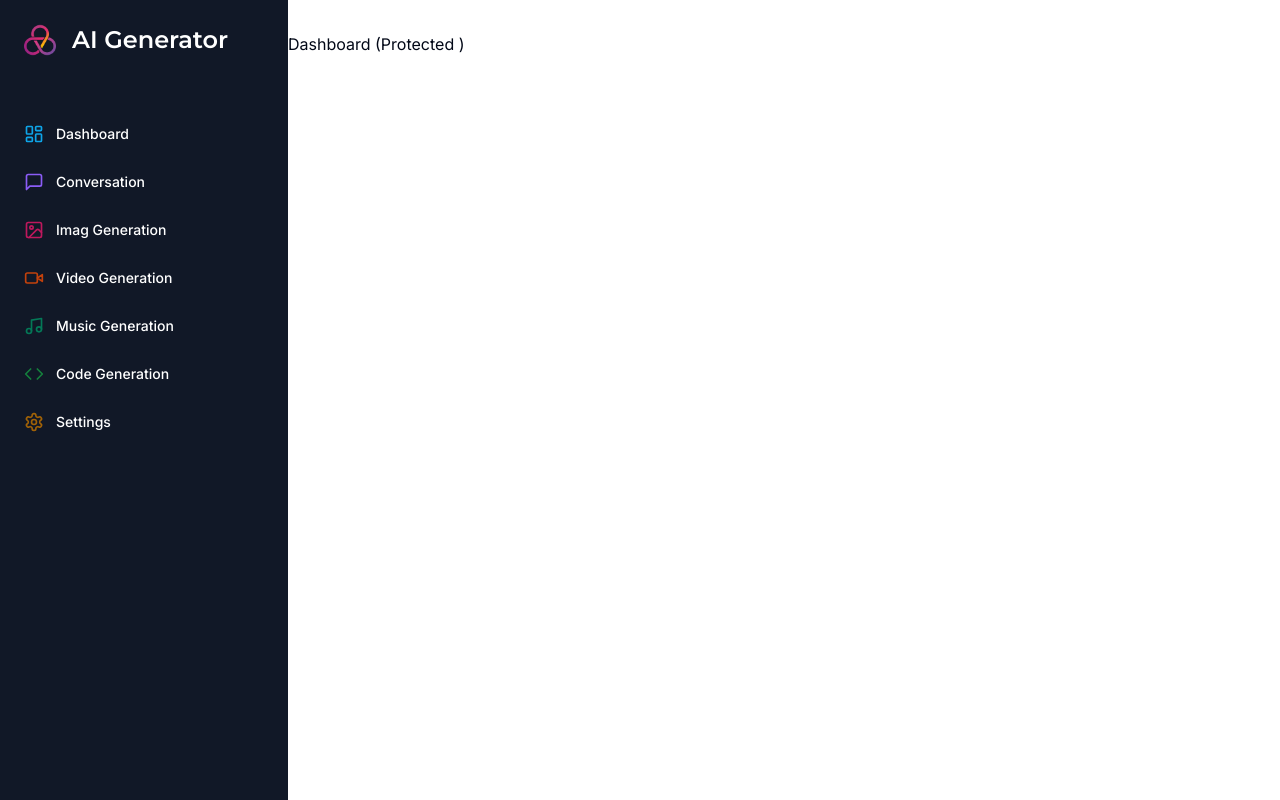
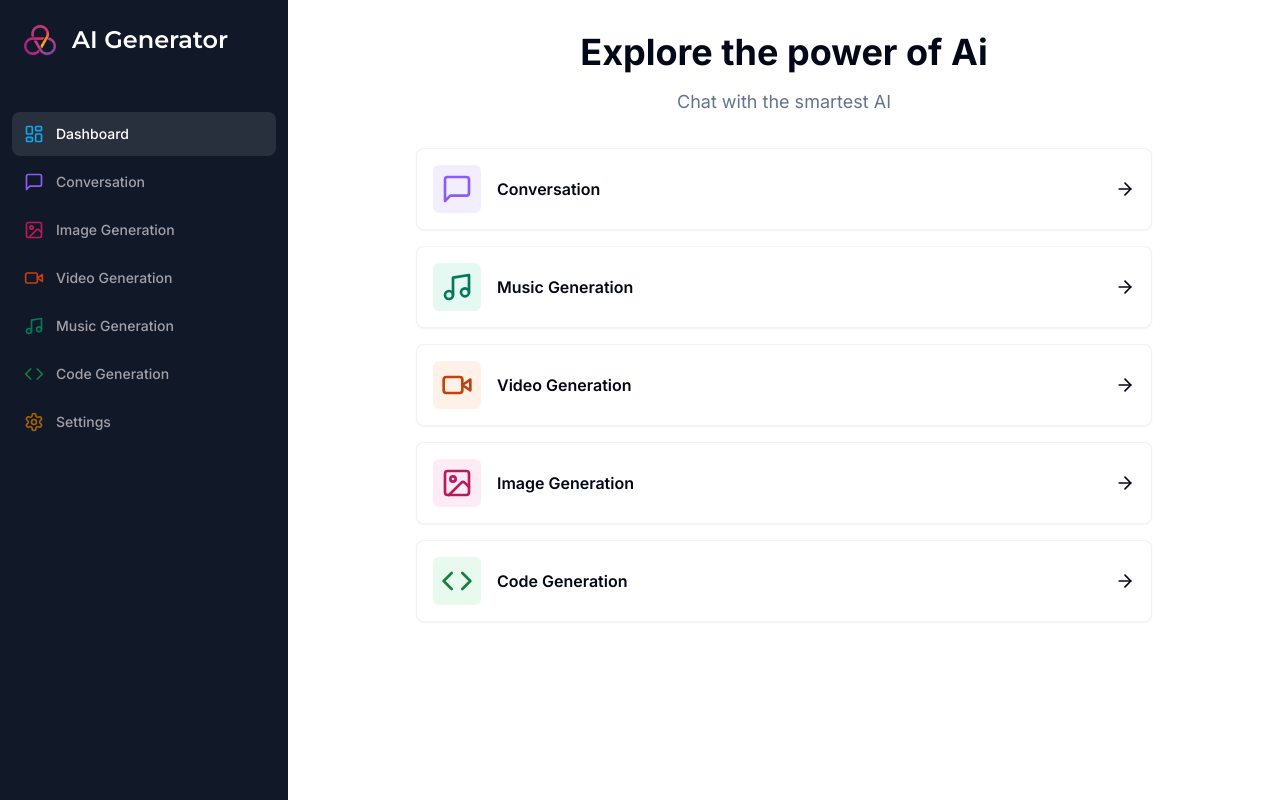
Before and after one commit to lauris2010/Ai-project, a Next.js app: page /dashboard in a window 1280 px wide. Built offline with nearby package versions, Linux system fonts and the light colour scheme.

Commit message:
dashboard

```diff
--- a/app/(dashboard)/(routes)/dashboard/page.tsx
+++ b/app/(dashboard)/(routes)/dashboard/page.tsx
@@ -1,11 +1,85 @@
-import { Button } from "@/components/ui/button";
+"use client";
 
-import React from "react";
+import { Card } from "@/components/ui/card";
+import { cn } from "@/lib/utils";
+import {
+  ArrowRight,
+  Code,
+  ImageIcon,
+  MessageSquare,
+  Music,
+  VideoIcon,
+} from "lucide-react";
+
+import { useRouter } from "next/navigation";
+
+const tools = [
+  {
+    label: "Conversation",
+    icon: MessageSquare,
+    color: "text-violet-500",
+    bgColor: "bg-violet-500/10",
+    href: "conversation",
+  },
+  {
+    label: "Music Generation",
+    icon: Music,
+    href: "/music",
+    bgColor: "bg-emerald-500/10",
+    color: "text-emerald-700",
+  },
+  {
+    label: "Video Generation",
+    icon: VideoIcon,
+    href: "/video",
+    bgColor: "bg-orange-500/10",
+    color: "text-orange-700",
+  },
+  {
+    label: "Image Generation",
+    icon: ImageIcon,
+    href: "/image",
+    bgColor: "bg-pink-500/10",
+    color: "text-pink-700",
+  },
+  {
+    label: "Code Generation",
+    icon: Code,
+    href: "/code",
+    bgColor: "bg-green-500/10",
+    color: "text-green-700",
+  },
+];
 
 const DashboardPage = () => {
+  const router = useRouter();
   return (
     <div>
-      <p>Dashboard (Protected )</p>
+      <div className="mb-8 space-y-4">
+        <h2 className="text-2xl md:text-4xl font-bold text-center">
+          Explore the power of Ai
+        </h2>
+        <p className="text-muted-foreground font- text-sm md:text-lg text-center">
+          Chat with the smartest AI{" "}
+        </p>
+      </div>
+      <div className="px-4 md:px-20 lg:px-32 space-y-4">
+        {tools.map((tool) => (
+          <Card
+            onClick={() => router.push(tool.href)}
+            key={tool.href}
+            className="p-4 border-black/5 flex items-center justify-between hover:shadow-md transition cursor-pointer"
+          >
+            <div className="flex items-center gap-x-4">
+              <div className={cn("p-2 w-fit rounded-md", tool.bgColor)}>
+                <tool.icon className={cn("w-8 h-8", tool.color)} />
+              </div>
+              <div className="font-semibold">{tool.label}</div>
+            </div>
+            <ArrowRight className="w-5 h-5" />
+          </Card>
+        ))}
+      </div>
     </div>
   );
 };
--- a/components/mobile-sidebar.tsx
+++ b/components/mobile-sidebar.tsx
@@ -4,14 +4,25 @@
 import { Button } from "./ui/button";
 import { Sheet, SheetContent, SheetTrigger } from "./ui/sheet";
 import Sidebar from "./sidebar";
+import { useEffect, useState } from "react";
 
 const MobileSidebar = () => {
+  const [isMounted, setIsMounted] = useState<boolean>(false);
+
+  useEffect(() => {
+    setIsMounted(true);
+  }, []);
+
+  if (!isMounted) {
+    return null;
+  }
+
   return (
     <Sheet>
       <SheetTrigger>
-        <Button className="md:hidden" size="icon" variant="ghost">
+        <div className="md:hidden">
           <Menu />
-        </Button>
+        </div>
       </SheetTrigger>
       <SheetContent side="left" className="p-0">
         <Sidebar />
--- a/components/sidebar.tsx
+++ b/components/sidebar.tsx
@@ -1,4 +1,5 @@
 "use client";
+
 import Link from "next/link";
 import Image from "next/image";
 import { Montserrat } from "next/font/google";
@@ -12,6 +13,8 @@
   Settings,
   VideoIcon,
 } from "lucide-react";
+
+import { usePathname } from "next/navigation";
 
 const montserrat = Montserrat({ weight: "600", subsets: ["latin"] });
 const routes = [
@@ -28,7 +31,7 @@
     color: "text-violet-500",
   },
   {
-    label: "Imag Generation",
+    label: "Image Generation",
     icon: ImageIcon,
     href: "/image",
     color: "text-pink-700",
@@ -60,6 +63,8 @@
 ];
 
 const Sidebar = () => {
+  const pathname = usePathname();
+
   return (
     <div className="space-y-4 py-4 flex flex-col h-full bg-[#111827] text-white">
       <div className="px-3 py-2 flex-1">
@@ -76,7 +81,12 @@
             <Link
               key={route.href}
               href={route.href}
-              className="text-sm group flex p-3 justify-start font-medium cursor-pointer hover:text-white hover:bg-white/10 rounded-lg transition"
+              className={cn(
+                "text-sm group flex p-3 justify-start font-medium cursor-pointer hover:text-white hover:bg-white/10 rounded-lg transition",
+                pathname === route.href
+                  ? "text-white bg-white/10"
+                  : "text-zinc-400"
+              )}
             >
               <div className="flex items-center flex-1">
                 <route.icon className={cn("h-5 w-5 mr-3", route.color)} />
--- /dev/null
+++ b/components/ui/card.tsx
@@ -0,0 +1,79 @@
+import * as React from "react"
+
+import { cn } from "@/lib/utils"
+
+const Card = React.forwardRef<
+  HTMLDivElement,
+  React.HTMLAttributes<HTMLDivElement>
+>(({ className, ...props }, ref) => (
+  <div
+    ref={ref}
+    className={cn(
+      "rounded-lg border bg-card text-card-foreground shadow-sm",
+      className
+    )}
+    {...props}
+  />
+))
+Card.displayName = "Card"
+
+const CardHeader = React.forwardRef<
+  HTMLDivElement,
+  React.HTMLAttributes<HTMLDivElement>
+>(({ className, ...props }, ref) => (
+  <div
+    ref={ref}
+    className={cn("flex flex-col space-y-1.5 p-6", className)}
+    {...props}
+  />
+))
+CardHeader.displayName = "CardHeader"
+
+const CardTitle = React.forwardRef<
+  HTMLParagraphElement,
+  React.HTMLAttributes<HTMLHeadingElement>
+>(({ className, ...props }, ref) => (
+  <h3
+    ref={ref}
+    className={cn(
+      "text-2xl font-semibold leading-none tracking-tight",
+      className
+    )}
+    {...props}
+  />
+))
+CardTitle.displayName = "CardTitle"
+
+const CardDescription = React.forwardRef<
+  HTMLParagraphElement,
+  React.HTMLAttributes<HTMLParagraphElement>
+>(({ className, ...props }, ref) => (
+  <p
+    ref={ref}
+    className={cn("text-sm text-muted-foreground", className)}
+    {...props}
+  />
+))
+CardDescription.displayName = "CardDescription"
+
+const CardContent = React.forwardRef<
+  HTMLDivElement,
+  React.HTMLAttributes<HTMLDivElement>
+>(({ className, ...props }, ref) => (
+  <div ref={ref} className={cn("p-6 pt-0", className)} {...props} />
+))
+CardContent.displayName = "CardContent"
+
+const CardFooter = React.forwardRef<
+  HTMLDivElement,
+  React.HTMLAttributes<HTMLDivElement>
+>(({ className, ...props }, ref) => (
+  <div
+    ref={ref}
+    className={cn("flex items-center p-6 pt-0", className)}
+    {...props}
+  />
+))
+CardFooter.displayName = "CardFooter"
+
+export { Card, CardHeader, CardFooter, CardTitle, CardDescription, CardContent }
```
